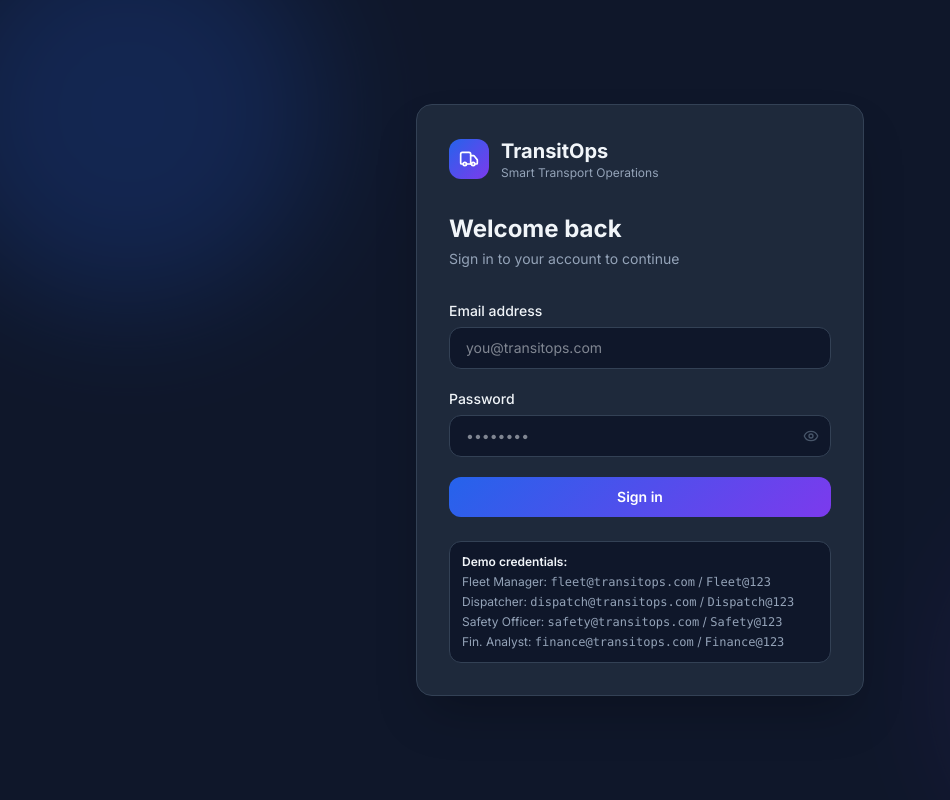
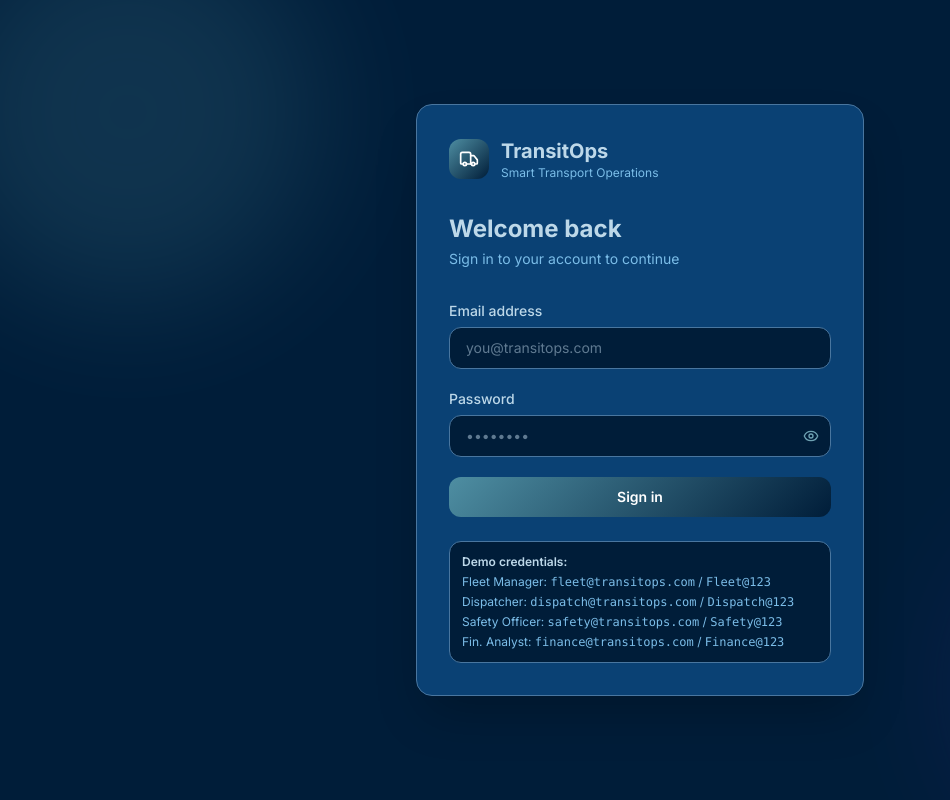
Before and after one commit to CSEAnuragChandra/OH-2026-Transitops, a Next.js app: page /login in a window 1280 px wide. Shown: the whole page, without its empty margins (0-950 px from the left). Built offline with nearby package versions, Linux system fonts and the light colour scheme.

Commit message:
feat:enhanced ui

```diff
--- a/src/app/globals.css
+++ b/src/app/globals.css
@@ -3,27 +3,27 @@
 /* ── Design Tokens ─────────────────────────────────────────────────────── */
 :root {
   /* Brand palette */
-  --brand-50: #eff6ff;
-  --brand-100: #dbeafe;
-  --brand-500: #3b82f6;
-  --brand-600: #2563eb;
-  --brand-700: #1d4ed8;
-  --brand-900: #1e3a8a;
+  --brand-50: #BDD8E9;
+  --brand-100: #7BBDE8;
+  --brand-500: #6EA2B3;
+  --brand-600: #4E8EA2;
+  --brand-700: #0A4174;
+  --brand-900: #001D39;
 
   /* Neutrals (light) */
-  --bg: #f8fafc;
+  --bg: #F0F7FA;
   --bg-card: #ffffff;
-  --bg-sidebar: #0f172a;
+  --bg-sidebar: #001D39;
   --border: #e2e8f0;
   --muted: #94a3b8;
-  --fg: #0f172a;
-  --fg-muted: #64748b;
+  --fg: #001D39;
+  --fg-muted: #49769F;
 
   /* Status colours */
   --success: #10b981;
   --warning: #f59e0b;
   --danger: #ef4444;
-  --info: #3b82f6;
+  --info: #0A4174;
 
   /* Radius */
   --radius: 0.5rem;
@@ -31,13 +31,13 @@
 }
 
 .dark {
-  --bg: #0f172a;
-  --bg-card: #1e293b;
-  --bg-sidebar: #020617;
-  --border: #334155;
-  --muted: #475569;
-  --fg: #f1f5f9;
-  --fg-muted: #94a3b8;
+  --bg: #001D39;
+  --bg-card: #0A4174;
+  --bg-sidebar: #001529;
+  --border: #49769F;
+  --muted: #6EA2B3;
+  --fg: #BDD8E9;
+  --fg-muted: #7BBDE8;
 }
 
 @theme inline {
@@ -76,9 +76,11 @@ body {
   width: 6px;
   height: 6px;
 }
+
 ::-webkit-scrollbar-track {
   background: transparent;
 }
+
 ::-webkit-scrollbar-thumb {
   background: var(--muted);
   border-radius: 999px;
@@ -93,11 +95,11 @@ body {
 }
 
 .gradient-brand {
-  background: linear-gradient(135deg, var(--brand-600) 0%, #7c3aed 100%);
+  background: linear-gradient(135deg, var(--brand-600) 0%, var(--brand-900) 100%);
 }
 
 .gradient-text {
-  background: linear-gradient(135deg, var(--brand-500) 0%, #a78bfa 100%);
+  background: linear-gradient(135deg, var(--brand-500) 0%, var(--brand-700) 100%);
   -webkit-background-clip: text;
   -webkit-text-fill-color: transparent;
   background-clip: text;
```
